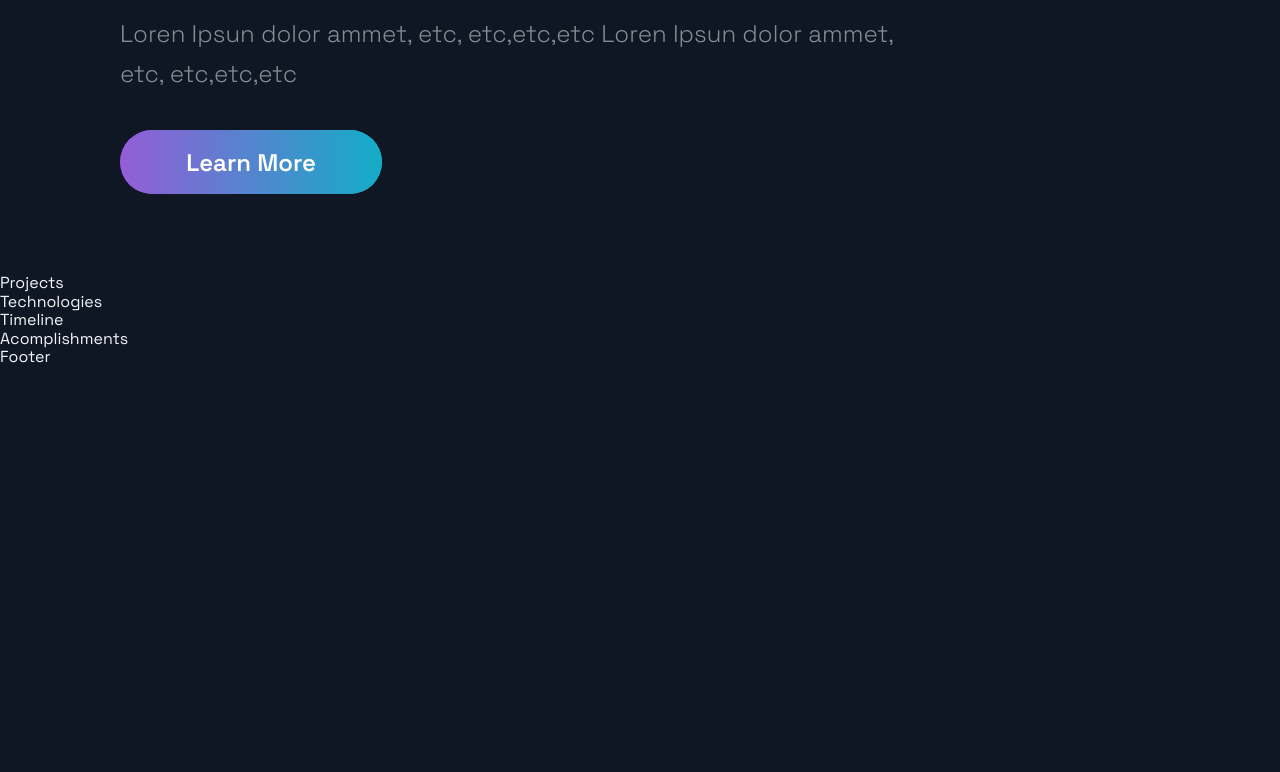
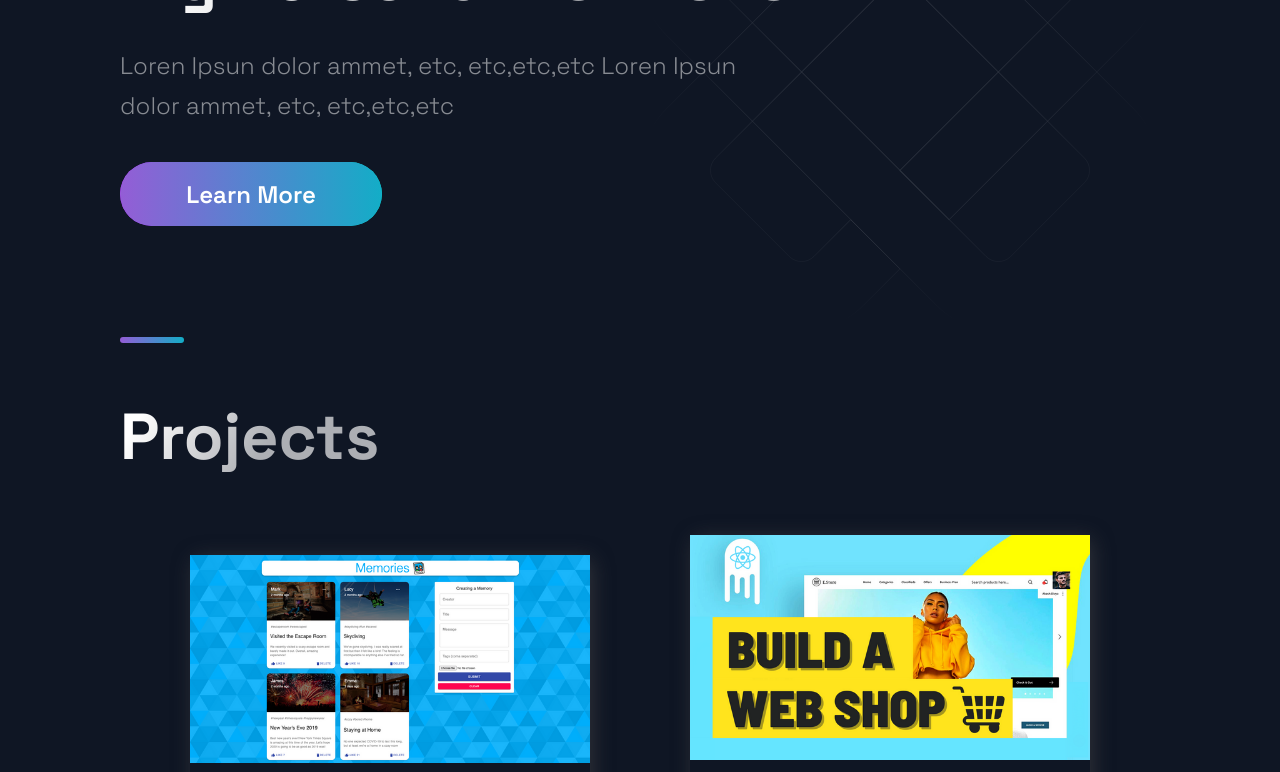
Before and after one commit to risaddex/daniloromano.dev, a Next.js app: page / in a window 1280 px wide. Shown: the part 300-1072 px from the top of the page. Before the commit the page ends 800 px from the top, so only its background shows below. Built offline with nearby package versions, Linux system fonts and the light colour scheme.

Commit message:
Added projects section

```diff
--- a/src/components/Projects/Projects.js
+++ b/src/components/Projects/Projects.js
@@ -5,9 +5,36 @@
 import { projects } from '../../constants/constants';
 
 const Projects = () => (
-  <div>
-    Projects
-  </div>
+  <Section nopadding id="projects">
+    <SectionDivider />
+    <SectionTitle main>Projects</SectionTitle>
+    <GridContainer>
+      {projects.map(({description, id,image,source,tags,title,visit}) => (
+        <BlogCard key={id}>
+          <Img src={image} />
+          <TitleContent >
+            <HeaderThree title>
+            {title}
+            </HeaderThree>
+              <Hr />
+          </TitleContent>
+          <CardInfo>{description}</CardInfo>
+          <div>
+            <TitleContent>Stack</TitleContent>
+            <TagList>
+              {tags.map((tag, id) => (
+                <Tag key={id}>{tag}</Tag>
+              ))}
+            </TagList>
+          </div>
+          <UtilityList>
+            <ExternalLinks href={visit}>Code</ExternalLinks>
+            <ExternalLinks href={source}>Source</ExternalLinks>
+          </UtilityList>
+        </BlogCard>
+      ))}
+    </GridContainer>
+  </Section>
 );
 
 export default Projects;
--- a/src/pages/index.tsx
+++ b/src/pages/index.tsx
@@ -10,10 +10,10 @@
 const Home = () => {
   return (
     <Layout>
-      {/* <Section grid> */}
+      <Section grid>
         <Hero />
-        {/* <BgAnimation /> */}
-      {/* </Section> */}
+        <BgAnimation />
+      </Section>
       <Projects />
       <Technologies />
       <Timeline />
```
